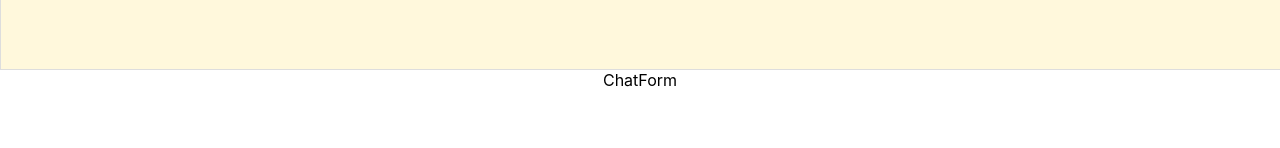
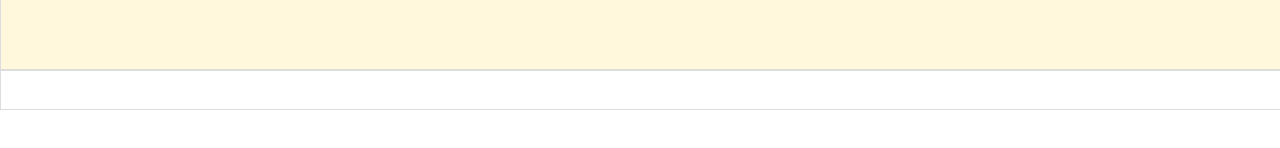
Before and after one commit to Babashov/live-chat-react, a React (Create React App) app in the folder client/: page / in a window 1280 px wide. Shown: the part 392-540 px from the top of the page. Built offline with nearby package versions, Linux system fonts and the light colour scheme.

Commit message:
form state is ready

```diff
--- a/client/src/components/ChatForm.jsx
+++ b/client/src/components/ChatForm.jsx
@@ -1,8 +1,24 @@
-import React from 'react'
+import styles from './styles.module.css'
+import {useState} from 'react'
 
 function ChatForm() {
+  const [message,setMessage] = useState('')
+  const handleSubmit = (e)=>{
+    e.preventDefault()
+    console.log(message);
+
+    setMessage('')
+  }
   return (
-    <div>ChatForm</div>
+    <div>
+      <form onSubmit={handleSubmit}>
+        <input
+          className={styles.textInput}
+          value={message}
+          onChange={(e)=>setMessage(e.target.value)}
+        />
+      </form>
+    </div>
   )
 }
 
```
